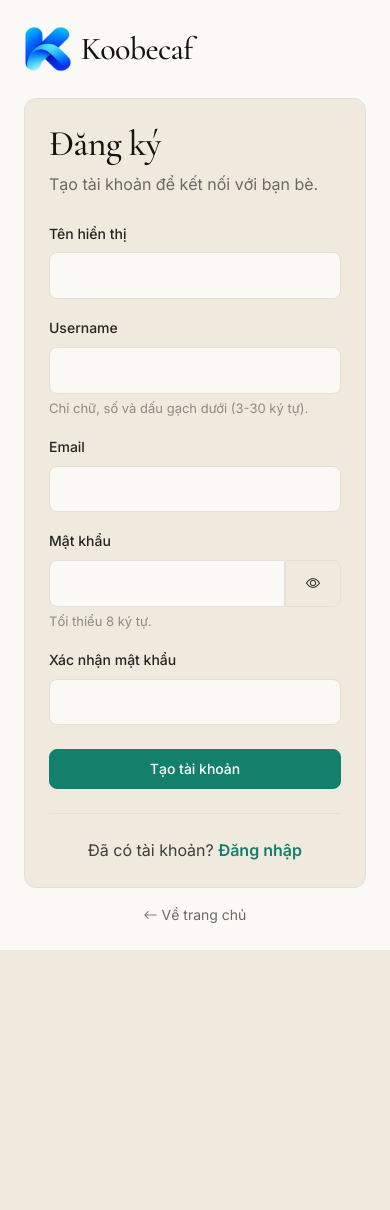
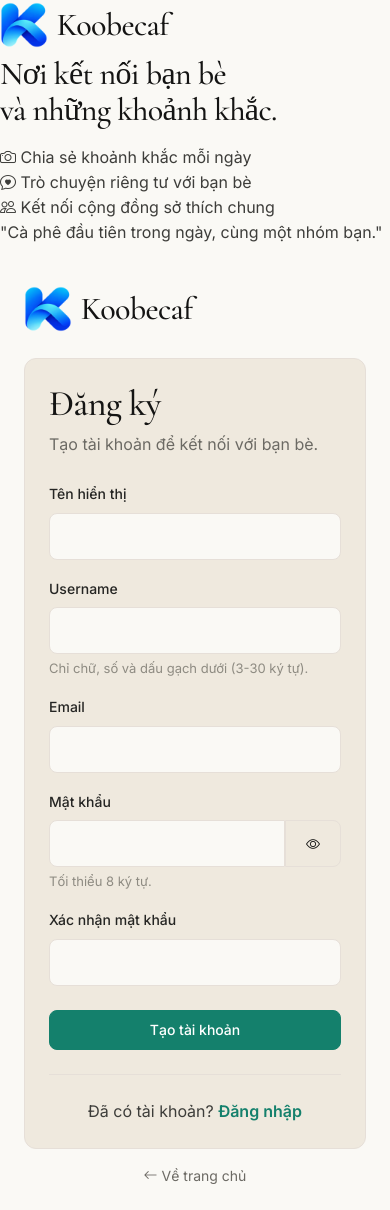
Before and after one commit to nguyen-th-dat/koobecaf, a PHP site: page /koobecaf/register in a window 390 px wide. Before the commit the page ends 950 px from the top, so only its background shows below. Run offline with PHP 8.4, Linux system fonts and the light colour scheme; some libraries are stand-ins or nearby versions.

Commit message:
Redesign authentication layout
Adds a branded authentication sidebar with feature highlights and quote, introduces a mobile brand header, and switches the favicon to the PNG logo.

```diff
--- a/app/Views/layouts/auth.php
+++ b/app/Views/layouts/auth.php
@@ -13,7 +13,7 @@ $theme = $currentUser['theme'] ?? (\App\Core\Session::get('theme') ?? 'light');
     <meta name="viewport" content="width=device-width, initial-scale=1">
     <meta name="csrf-token" content="<?= e(\App\Core\Csrf::token()) ?>">
     <title><?= e($title ?? 'Koobecaf') ?> · <?= e(config('app.name', 'Koobecaf')) ?></title>
-    <link rel="icon" href="<?= asset('images/favicon.svg') ?>" type="image/svg+xml">
+    <link rel="icon" href="<?= asset('images/logo.png') ?>" type="image/png">
     <link rel="preconnect" href="https://fonts.googleapis.com">
     <link rel="preconnect" href="https://fonts.gstatic.com" crossorigin>
     <link rel="stylesheet" href="https://fonts.googleapis.com/css2?family=Cormorant+Garamond:wght@400;500;600&family=Inter:wght@400;500;600&display=swap">
@@ -21,8 +21,28 @@ $theme = $currentUser['theme'] ?? (\App\Core\Session::get('theme') ?? 'light');
     <link rel="stylesheet" href="<?= asset('css/app.css') ?>">
 </head>
 <body class="auth-body" data-base-url="<?= e(rtrim((string) \App\Core\Env::get('APP_BASE_PATH', ''), '/')) ?>" data-user-id="<?= (int) (auth_id() ?? 0) ?>">
+
+<div class="auth-shell">
+    <aside class="auth-panel">
+        <a class="brand brand-lg" href="<?= url('/') ?>">
+            <img src="<?= asset('images/logo.png') ?>" alt="Koobecaf" class="brand-logo">
+            <span class="brand-text">Koobecaf</span>
+        </a>
+
+        <h2 class="auth-panel-title">Nơi kết nối bạn bè<br>và những khoảnh khắc.</h2>
+
+        <ul class="auth-panel-list">
+            <li><i class="bi bi-camera"></i> Chia sẻ khoảnh khắc mỗi ngày</li>
+            <li><i class="bi bi-chat-heart"></i> Trò chuyện riêng tư với bạn bè</li>
+            <li><i class="bi bi-people"></i> Kết nối cộng đồng sở thích chung</li>
+        </ul>
+
+        <p class="auth-panel-quote">"Cà phê đầu tiên trong ngày, cùng một nhóm bạn."</p>
+    </aside>
+
+    <main class="auth-main">
         <div class="auth-wrapper">
-    <a class="brand brand-lg justify-content-center mb-4" href="<?= url('/') ?>">
+            <a class="brand brand-lg auth-brand-mobile lg:d-none mb-4" href="<?= url('/') ?>">
                 <img src="<?= asset('images/logo.png') ?>" alt="Koobecaf" class="brand-logo">
                 <span class="brand-text">Koobecaf</span>
             </a>
@@ -38,6 +58,8 @@ $theme = $currentUser['theme'] ?? (\App\Core\Session::get('theme') ?? 'light');
                 <a href="<?= url('/') ?>" class="fg-secondary"><i class="bi bi-arrow-left me-1"></i>Về trang chủ</a>
             </p>
         </div>
+    </main>
+</div>
 
 <script src="<?= asset('js/app.js') ?>"></script>
 </body>
```
Lines whose indentation alone changed are shown as unchanged.
